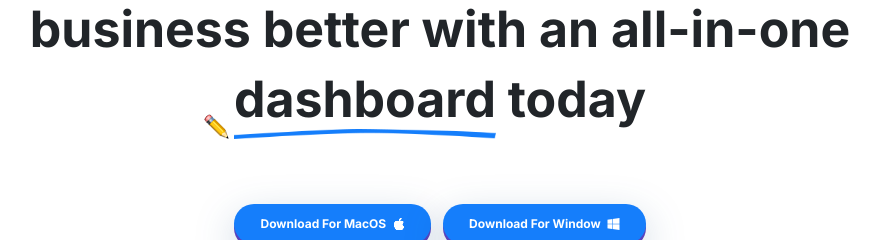
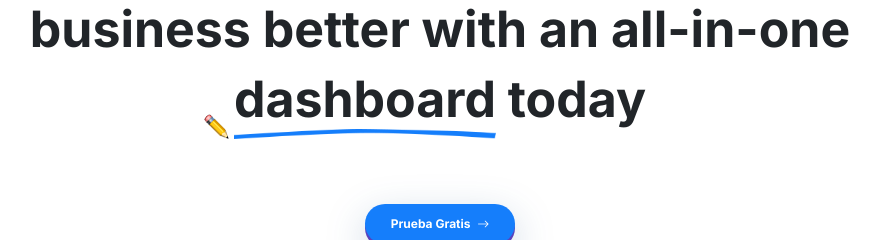
Before and after one commit to oderman-group/es, a PHP site: page / in a window 1280 px wide. Shown: the part 6260-6500 px from the top of the page, without its empty margins (200-1080 px from the left). Run offline with PHP 8.4, Linux system fonts and the light colour scheme; data that the repository does not hold is empty.

Commit message:
Se comenta preloader y se añade boten de prueba gratis en section download

```diff
--- a/index.php
+++ b/index.php
@@ -9,8 +9,8 @@ include("includes/head.php");
 <body>
 
     <!-- ====== start loading page ====== -->
-    <div id="preloader">
-    </div>
+    <!-- <div id="preloader">
+    </div> -->
     <!-- ====== end loading page ====== -->
 
     <?php include("includes/top-navbar.php");?>
@@ -119,11 +119,8 @@ include("includes/head.php");
                                 today
                             </h2>
                             <div class="butns mt-70">
-                                <a href="https://apps.apple.com/us/genre/mac/id39?mt=12" class="btn rounded-pill blue5-3Dbutn hover-blue2 sm-butn fw-bold mx-1" target="_blank">
-                                    <span> Download for MacOS <i class="bi bi-apple ms-1"></i> </span>
-                                </a>
-                                <a href="https://apps.microsoft.com/store/apps" class="btn rounded-pill blue5-3Dbutn hover-blue2 sm-butn fw-bold mx-1" target="_blank">
-                                    <span> Download for Window <i class="bi bi-windows ms-1"></i> </span>
+                                <a href="prueba-gratis.php" class="btn rounded-pill blue5-3Dbutn hover-blue2 sm-butn fw-bold">
+                                    <span>Prueba gratis <i class="bi bi-arrow-right ms-1"></i> </span>
                                 </a>
                             </div>
                         </div>
```
